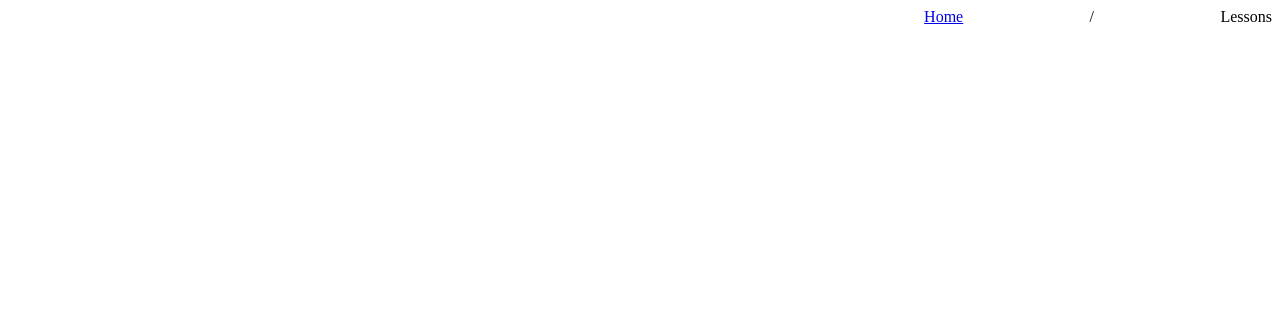
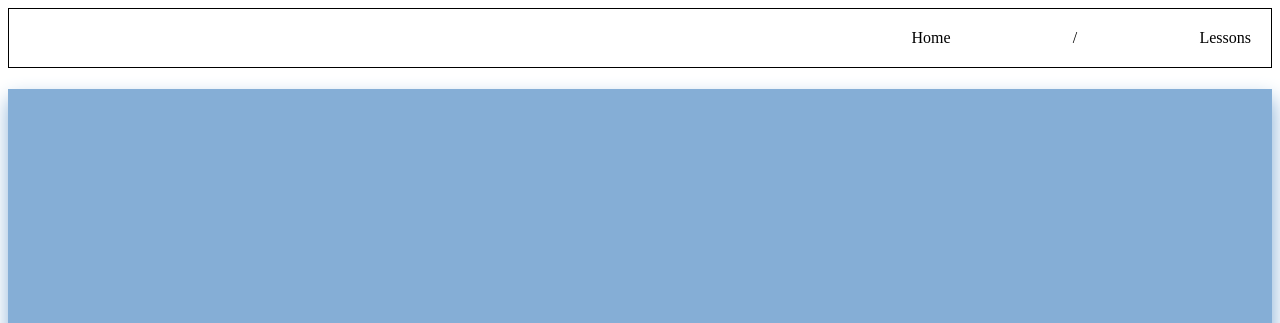
Before and after one commit to PandaLT100/swpsite, a plain HTML site: page index.html in a window 1280 px wide. Shown: the top 323 px of the page. Drawn offline with Linux system fonts and the light colour scheme.

Commit message:
Navigation and title block

```diff
--- a/index.html
+++ b/index.html
@@ -8,11 +8,13 @@
         <link rel="stylesheet" href="style.css">
     </head>
     <body>
+        <!--Navigation-->
         <div class="navbar">
-            <div class="nav">Lessons</div>
+            <div class="nav"><a href="lessons.html">Lessons</a></div>
             <div class="nav" id="slash">/</div>
             <div class="nav"><a href="index.html">Home</a></div>
         </div>
+        <h1 id="title">Spanish With Panda</h1>
 
         <script src="script.js" async defer></script>
     </body>
--- a/style.css
+++ b/style.css
@@ -1,18 +1,39 @@
+/*Navigation menu*/
+
 .navbar {
   display:flex;
   flex-direction: row-reverse;
   cursor: pointer;
+  border-color: black;
+  border-style: solid;
+  border-width: 1px
+  ;  box-shadow: 15px 5px /-15px 1px #c0c1c2;
+  padding: 20px
 }
 
 #slash {
   cursor: default;
 }
 
+a:link {
+  text-decoration: none;
+  color:black
+}
+
 .nav {
   margin-left: 10%;
-  text-decoration: none;
 }
 
 .nav:hover {
+  text-decoration: underline;
+}
 
+/*Title*/
+#title {
+  text-align:center;
+  border-style: solid;
+  border-color:#85aed6;
+  padding: 20%;
+  background-color: #85aed6;
+  box-shadow: 1px 10px 20px .1px #85aed6;
 }
```
